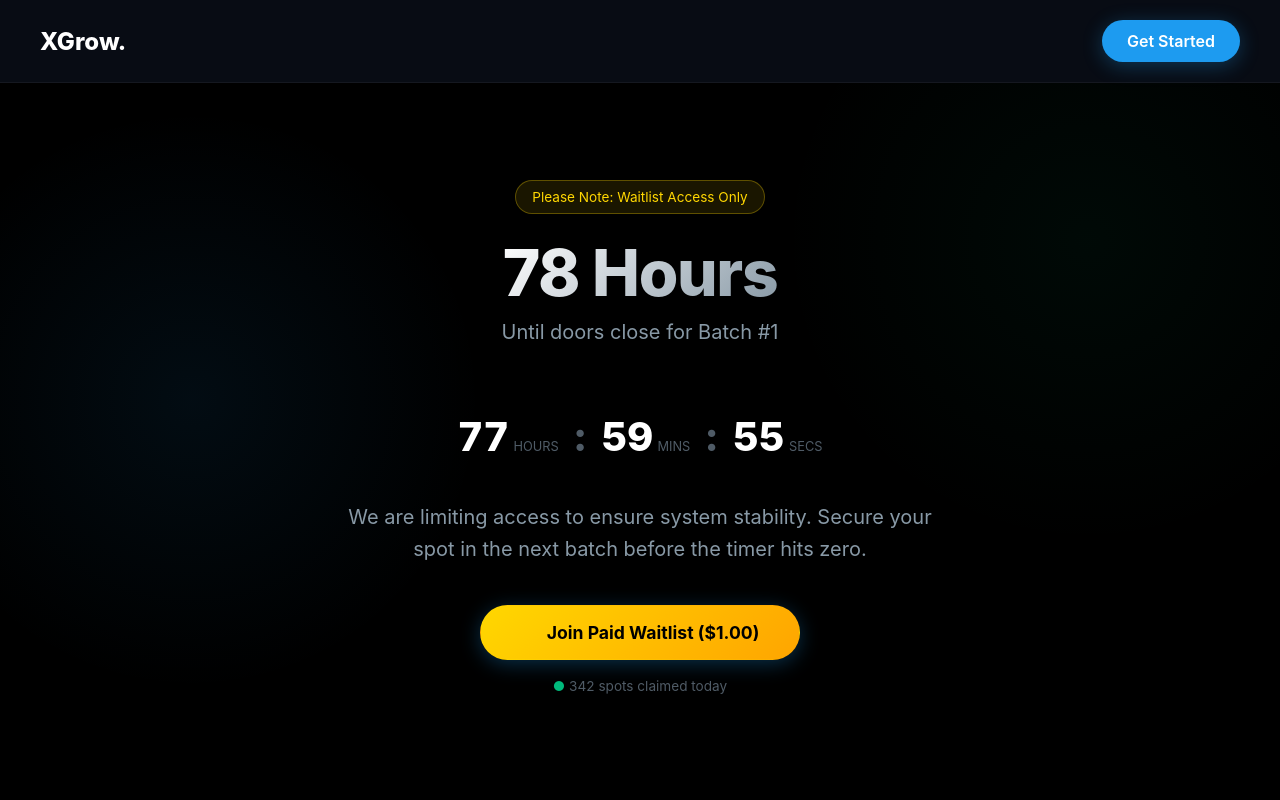
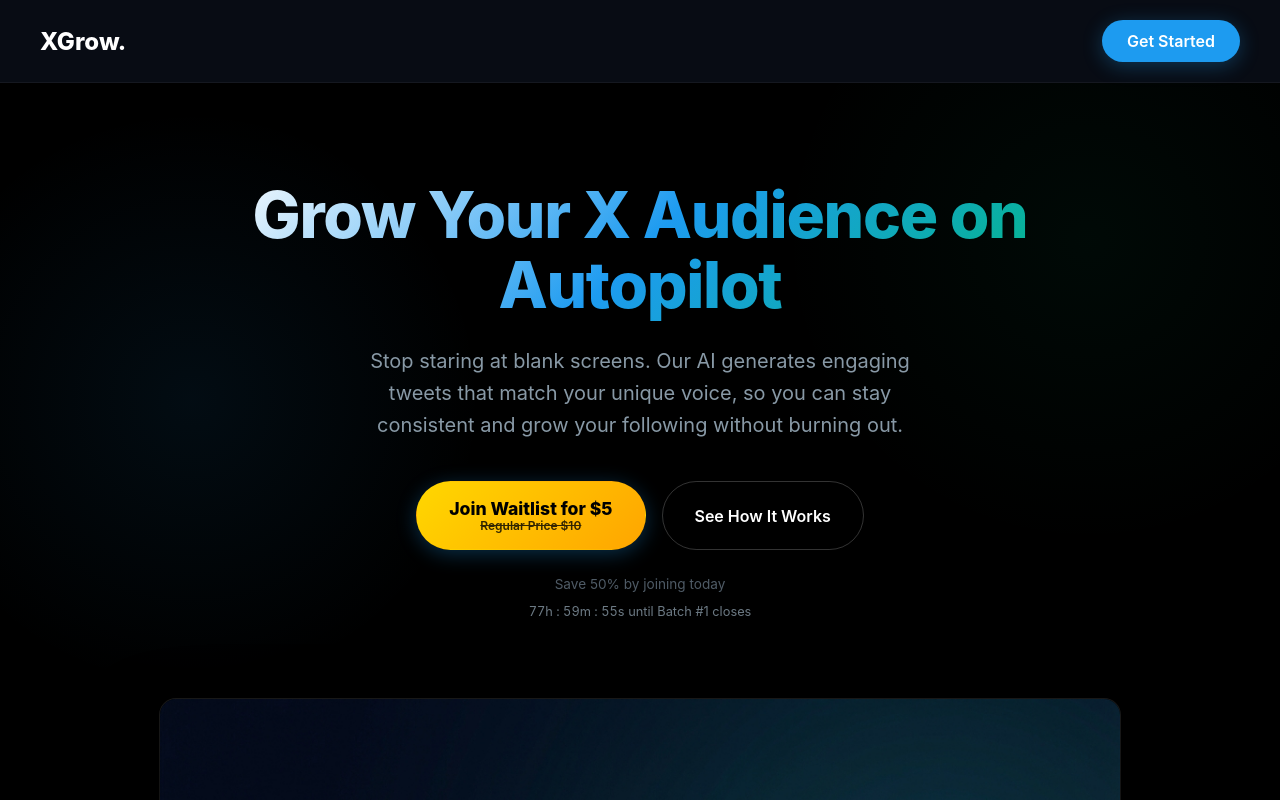
Before and after one commit to abmercy035/XGrow, a website: page public/landing.html in a window 1280 px wide. Shown: the top 800 px of the page. Drawn offline with Linux system fonts and the light colour scheme.

Commit message:
update the landing page and waitlist flow

```diff
--- a/public/landing.html
+++ b/public/landing.html
@@ -226,6 +226,8 @@
 			padding: 40px;
 			text-align: center;
 			position: relative;
+			display: flex;
+			flex-direction: column;
 		}
 
 		.pricing-card.featured {
@@ -395,56 +397,41 @@
 	<!-- Hero Section -->
 	<section class="hero">
 		<div class="hero-content">
-			<div class="badge" style="background: rgba(255, 215, 0, 0.1); border-color: rgba(255, 215, 0, 0.3); color: #FFD700;">
-				Please Note: Waitlist Access Only
-			</div>
-
-			<div style="margin-bottom: 24px;">
-				<h1
-					style="font-size: 4rem; margin-bottom: 8px; background: linear-gradient(135deg, #fff, #8899a6); -webkit-background-clip: text; -webkit-text-fill-color: transparent;">
-					78 Hours</h1>
-				<p style="color: var(--text-secondary); margin-top: 0;">Until doors close for Batch #1</p>
-			</div>
-
-			<!-- Countdown Script -->
-			<div id="countdown" style="display: flex; gap: 16px; margin-bottom: 40px; font-variant-numeric: tabular-nums;">
-				<div class="time-box">
-					<span id="hours" style="font-size: 2.5rem; font-weight: 800; color: white;">78</span>
-					<span style="font-size: 0.8rem; color: var(--text-tertiary); text-transform: uppercase;">Hours</span>
-				</div>
-				<div style="font-size: 2.5rem; font-weight: 800; color: var(--text-tertiary);">:</div>
-				<div class="time-box">
-					<span id="minutes" style="font-size: 2.5rem; font-weight: 800; color: white;">00</span>
-					<span style="font-size: 0.8rem; color: var(--text-tertiary); text-transform: uppercase;">Mins</span>
-				</div>
-				<div style="font-size: 2.5rem; font-weight: 800; color: var(--text-tertiary);">:</div>
-				<div class="time-box">
-					<span id="seconds" style="font-size: 2.5rem; font-weight: 800; color: white;">00</span>
-					<span style="font-size: 0.8rem; color: var(--text-tertiary); text-transform: uppercase;">Secs</span>
-				</div>
-			</div>
-
+			<h1>Grow Your X Audience on Autopilot</h1>
 			<p>
-				We are limiting access to ensure system stability. Secure your spot in the next batch before the timer hits zero.
+				Stop staring at blank screens. Our AI generates engaging tweets that match your unique voice,
+				so you can stay consistent and grow your following without burning out.
 			</p>
 
 			<div class="hero-cta">
 				<a href="/login.html" class="btn btn-primary"
-				   style="background: linear-gradient(135deg, #FFD700, #FFA500); color: #000; font-weight: 700; padding: 16px 40px; font-size: 1.1rem;">
-					<i data-lucide="lock"
-					   style="width: 18px; height: 18px; display: inline; vertical-align: middle; margin-right: 8px;"></i>
-					Join Paid Waitlist ($1.00)
+				   style="background: linear-gradient(135deg, #FFD700, #FFA500); color: #000; font-weight: 800; padding: 16px 32px; font-size: 1.1rem; display: flex; flex-direction: column; line-height: 1.2; align-items: center;">
+					<span>Join Waitlist for $5</span>
+					<span style="font-size: 0.75rem; font-weight: 600; opacity: 0.8; text-decoration: line-through;">Regular Price
+						$10</span>
 				</a>
+				<a href="#features" class="btn btn-outline" style="padding: 16px 32px;">See How It Works</a>
 			</div>
-												<p style="font-size: 0.85rem; color: var(--text-tertiary); margin-top: 16px;">
-													<span style="color: var(--success);">●</span> 342 spots claimed today
+			<div style="margin-top: 24px; display: flex; flex-direction: column; align-items: center; gap: 8px;">
+				<p style="font-size: 0.85rem; color: var(--text-tertiary); margin: 0;">
+					<i data-lucide="zap" style="width: 12px; height: 12px; display: inline; color: var(--accent-primary);"></i>
+					Save 50% by joining today
 				</p>
+				<!-- Subtle Countdown -->
+				<div style="font-size: 0.8rem; color: var(--text-secondary); opacity: 0.8;">
+					<span style="font-variant-numeric: tabular-nums;" id="countdown-simple">77h : 59m : 30s</span>
+					<span>until Batch #1 closes</span>
+				</div>
+				</div>
+				</div>
+				<div class="hero-image">
+					<img src="/images/dashboard-mockup.png" alt="XGrow Dashboard">
 								</div>
 	</section>
 
 				<script>
-					// Simple 78hr countdown simulator (persists in session storage for continuity demo)
-					const totalTime = 78 * 60 * 60 * 1000; // 78 hours in ms
+												// Simple 78hr countdown simulator
+												const totalTime = 78 * 60 * 60 * 1000;
 												let endTime = sessionStorage.getItem('waitlistTimer');
 
 												if (!endTime) {
@@ -455,21 +442,16 @@
 												function updateTimer() {
 													const now = Date.now();
 													let diff = endTime - now;
-
-						if (diff <= 0) {
-							// Reset for demo purposes or stick at 0
-							diff = 0;
-						}
+												if (diff <= 0) diff = 0;
 
 												const h = Math.floor(diff / (1000 * 60 * 60));
 												const m = Math.floor((diff % (1000 * 60 * 60)) / (1000 * 60));
 												const s = Math.floor((diff % (1000 * 60)) / 1000);
 
-						document.getElementById('hours').innerText = h.toString().padStart(2, '0');
-						document.getElementById('minutes').innerText = m.toString().padStart(2, '0');
-						document.getElementById('seconds').innerText = s.toString().padStart(2, '0');
+												const str = `${h}h : ${m.toString().padStart(2, '0')}m : ${s.toString().padStart(2, '0')}s`;
+												const el = document.getElementById('countdown-simple');
+												if (el) el.innerText = str;
 											}
-
 												setInterval(updateTimer, 1000);
 												updateTimer();
 											</script>
@@ -555,7 +537,7 @@
 					<li>1 Growth Board</li>
 					<li>Community leaderboard</li>
 				</ul>
-				<a href="/login.html" class="btn btn-outline" style="width: 100%;">Start Free</a>
+				<a href="/login.html" class="btn btn-outline" style="width: 100%; margin-top: auto;">Start Free</a>
 			</div>
 			<div class="pricing-card featured">
 				<h3>Pro</h3>
--- a/src/controllers/paymentController.js
+++ b/src/controllers/paymentController.js
@@ -30,10 +30,10 @@ exports.initializePayment = async (req, res) => {
 	try {
 		const user = await prisma.user.findUnique({ where: { id: req.session.userId } });
 
-		// Price: ~ $1.00 (1600 NGN) - Fallback for Nigerian Merchants
+		// Price: ~ $5.00 (Waitlist Discount) - approx 7500 NGN
 		const params = JSON.stringify({
 			email: user.email,
-			amount: 1600 * 100, // 1600 Naira in kobo
+			amount: 7500 * 100, // 7500 Naira in kobo
 			// currency: 'NGN', // Default is NGN
 			callback_url: `${req.protocol}://${req.get('host')}/api/payment/verify`,
 			metadata: {
--- a/src/utils/twitterClient.js
+++ b/src/utils/twitterClient.js
@@ -6,7 +6,11 @@ const twitterClient = new TwitterApi({
 	clientSecret: process.env.TWITTER_CLIENT_SECRET,
 });
 
-const callbackUrl = process.env.TWITTER_CALLBACK_URL;
+const callbackUrl = process.env.TWITTER_CALLBACK_URL || (
+	process.env.NODE_ENV === 'production'
+		? 'https://xgrow.app/auth/twitter/callback'
+		: 'http://localhost:3000/auth/twitter/callback'
+);
 
 module.exports = {
 	twitterClient,
```
Also changed, not shown: 1 other file. Lines whose indentation alone changed are shown as unchanged.
